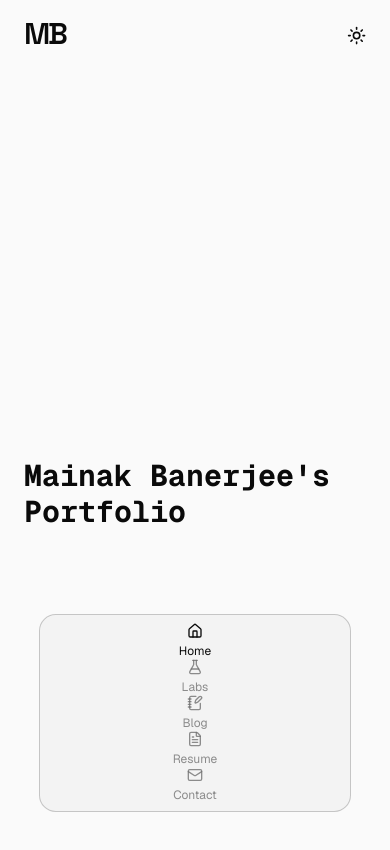
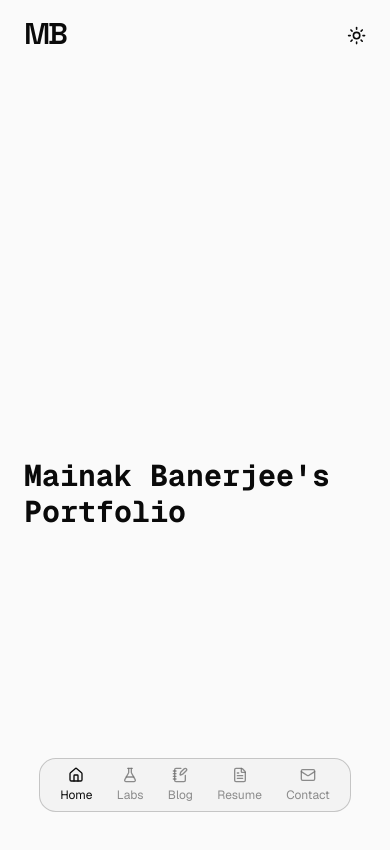
Before and after one commit to the-mainak-banerjee/themainakb-portfolio, a Next.js app: page / in a window 390 px wide. Shown: the top 850 px of the page. Built offline with nearby package versions, Linux system fonts and the light colour scheme.

Commit message:
fix: :bug: allignment issue in mobile nav

```diff
--- a/components/headers/site-nav-mobile.tsx
+++ b/components/headers/site-nav-mobile.tsx
@@ -8,8 +8,7 @@ function SiteNavMobile() {
   const pathName = usePathname();
 
   return (
-    <div className="md:hidden fixed bottom-8 bg-accent w-[80vw] py-2 px-2 right-1/2 left-1/2 -translate-x-1/2 rounded-xl flex items-center justify-around border border-foreground/20">
-      <nav>
+    <nav className="md:hidden fixed bottom-8 bg-accent w-[80vw] py-2 px-2 right-1/2 left-1/2 -translate-x-1/2 rounded-xl flex items-center justify-around border border-foreground/20">
         {MOBILE_NAV.map((item) => {
           const isActiveItem = pathName === item.href;
 
@@ -33,8 +32,7 @@ function SiteNavMobile() {
             </Link>
           );
         })}
-      </nav>
-    </div>
+    </nav>
   );
 }
 
```
